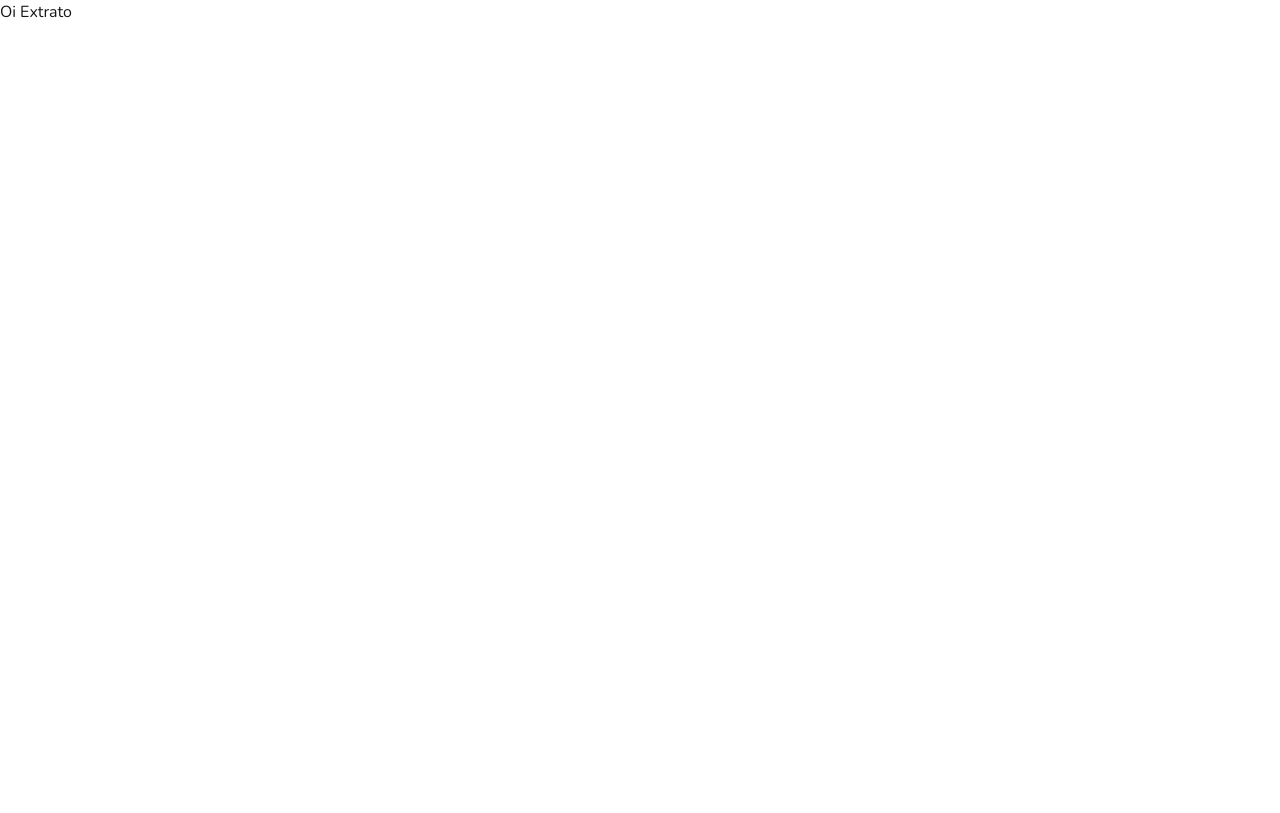
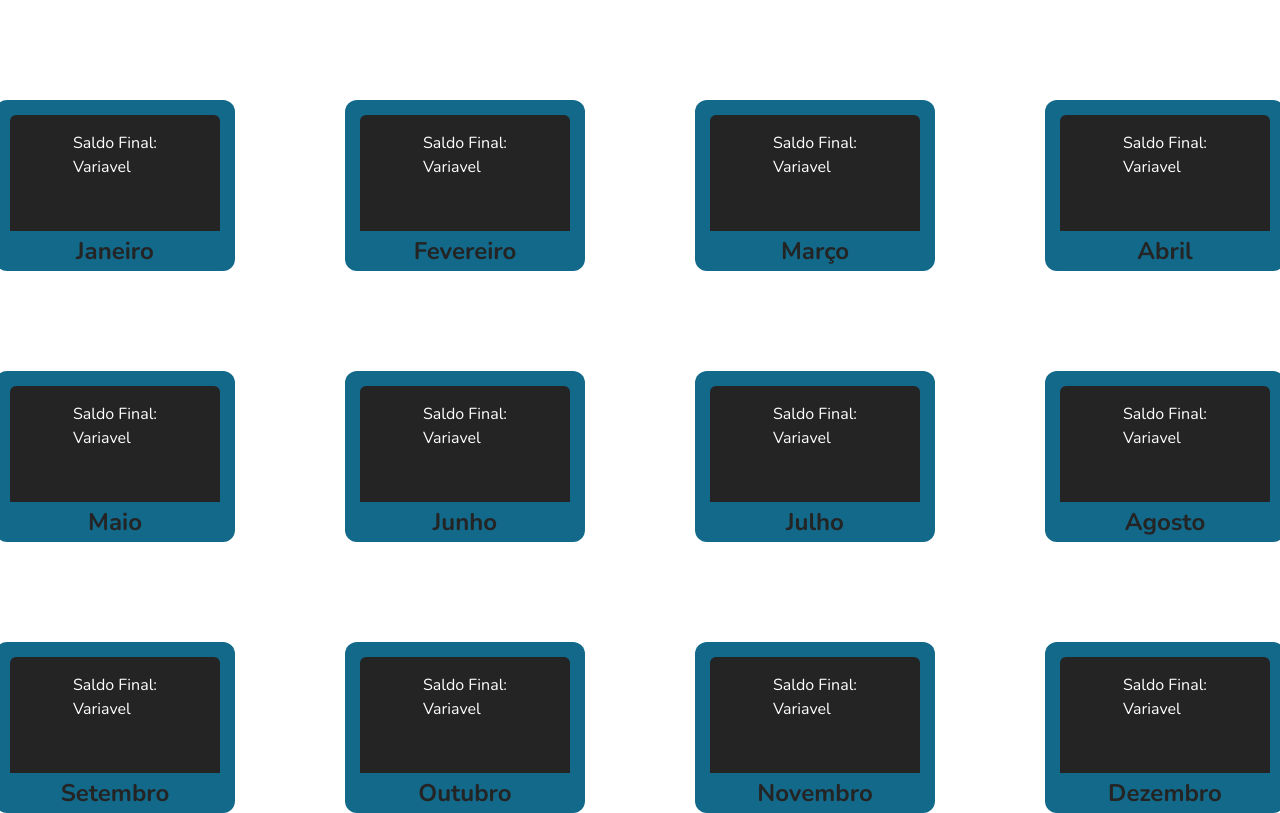
Before and after one commit to TheMBS7/ControlAiUI, a Next.js app: page /extratos in a window 1280 px wide. Built offline with nearby package versions, Linux system fonts and the light colour scheme.

Commit message:
Estilizada  page Extratros

```diff
--- a/src/app/extratos/page.tsx
+++ b/src/app/extratos/page.tsx
@@ -1,5 +1,118 @@
 export default function Extratos(){
+
+    const bordas= "w-60 p-[15px] pb-[40px] !bg-[#12698A] rounded-xl transition duration-200 ease-in-out hover:-translate-y-3 hover:scale-110"
+    const centro= "w-full h-full !bg-foreground rounded-t-md"
+    const textoMes ="text-foreground justify-center flex mt-1 text-2xl font-bold"
+    const conteudoDiv ="p-4 justify-center flex text-background"
+
     return (
-        <h1>Oi Extrato</h1>
+        <div> {/* verificar o porque */}
+
+
+        <div className="w-full flex justify-center">
+            <div className="grid justify-items-center grid-cols-1 lg:grid-cols-4 gap-30 mt-25 ">
+
+                <div className={bordas}>
+                    <div className={centro}>
+                        <p className={conteudoDiv}>Saldo Final: <br /> Variavel</p>
+                    </div>
+                    <h1 className={textoMes}>Janeiro</h1>
+                </div>
+
+                <div className={bordas}>
+                    <div className={centro}>
+                        <p className={conteudoDiv}>Saldo Final: <br /> Variavel</p>
+                    </div>
+                    <h1 className={textoMes}>Fevereiro</h1>
+                </div>
+
+                <div className={bordas}>
+                    <div className={centro}>
+                        <p className={conteudoDiv}>Saldo Final: <br /> Variavel</p>
+                    </div>
+                    <h1 className={textoMes}>Março</h1>
+                </div>
+
+                <div className={bordas}>
+                    <div className={centro}>
+                        <p className={conteudoDiv}>Saldo Final: <br /> Variavel</p>
+                    </div>
+                    <h1 className={textoMes}>Abril</h1>
+                </div>
+
+            </div>
+        </div>
+
+        <div className="w-full flex justify-center">
+            <div className="grid justify-items-center grid-cols-1 lg:grid-cols-4 gap-30  mt-25 ">
+
+                <div className={bordas}>
+                    <div className={centro}>
+                        <p className={conteudoDiv}>Saldo Final: <br /> Variavel</p>
+                    </div>
+                    <h1 className={textoMes}>Maio</h1>
+                </div>
+
+                <div className={bordas}>
+                    <div className={centro}>
+                        <p className={conteudoDiv}>Saldo Final: <br /> Variavel</p>
+                    </div>
+                    <h1 className={textoMes}>Junho</h1>
+                </div>
+
+                <div className={bordas}>
+                    <div className={centro}>
+                        <p className={conteudoDiv}>Saldo Final: <br /> Variavel</p>
+                    </div>
+                    <h1 className={textoMes}>Julho</h1>
+                </div>
+
+                <div className={bordas}>
+                    <div className={centro}>
+                        <p className={conteudoDiv}>Saldo Final: <br /> Variavel</p>
+                    </div>
+                    <h1 className={textoMes}>Agosto</h1>
+                </div>
+
+            </div>
+        </div>
+
+        <div className="w-full flex justify-center">
+            <div className="grid justify-items-center grid-cols-1 lg:grid-cols-4 gap-30  mt-25 ">
+
+                <div className={bordas}>
+                    <div className={centro}>
+                        <p className={conteudoDiv}>Saldo Final: <br /> Variavel</p>
+                    </div>
+                    <h1 className={textoMes}>Setembro</h1>
+                </div>
+
+                <div className={bordas}>
+                    <div className={centro}>
+                        <p className={conteudoDiv}>Saldo Final: <br /> Variavel</p>
+                    </div>
+                    <h1 className={textoMes}>Outubro</h1>
+                </div>
+
+                <div className={bordas}>
+                    <div className={centro}>
+                        <p className={conteudoDiv}>Saldo Final: <br /> Variavel</p>
+                    </div>
+                    <h1 className={textoMes}>Novembro</h1>
+                </div>
+
+                <div className={bordas}>
+                    <div className={centro}>
+                        <p className={conteudoDiv}>Saldo Final: <br /> Variavel</p>
+                    </div>
+                    <h1 className={textoMes}>Dezembro</h1>
+                </div>
+
+            </div>
+        </div>
+
+
+
+        </div>
     )
 }
--- a/src/app/globals.css
+++ b/src/app/globals.css
@@ -2,7 +2,7 @@
 
 :root {
   --background: #ffffff;
-  --foreground: #171717;
+  --foreground: #242424;
 }
 
 @theme inline {
```
